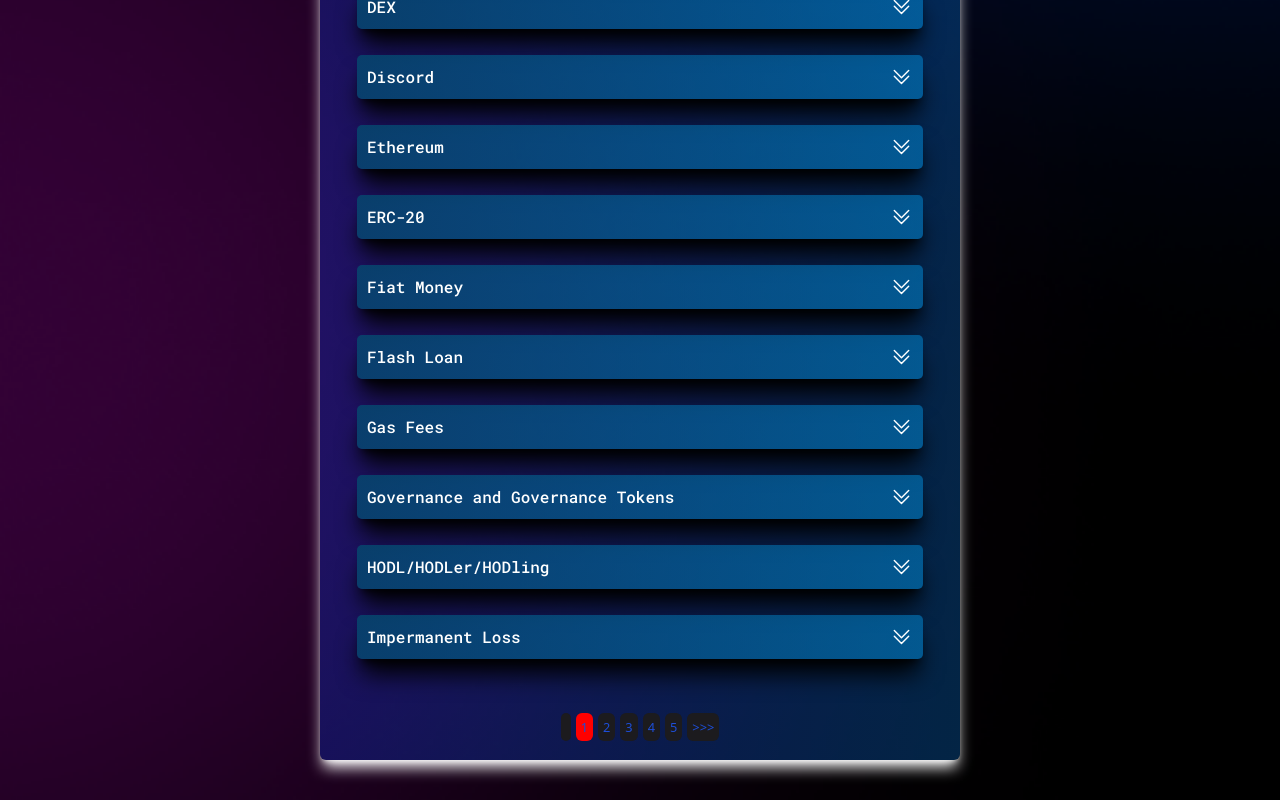
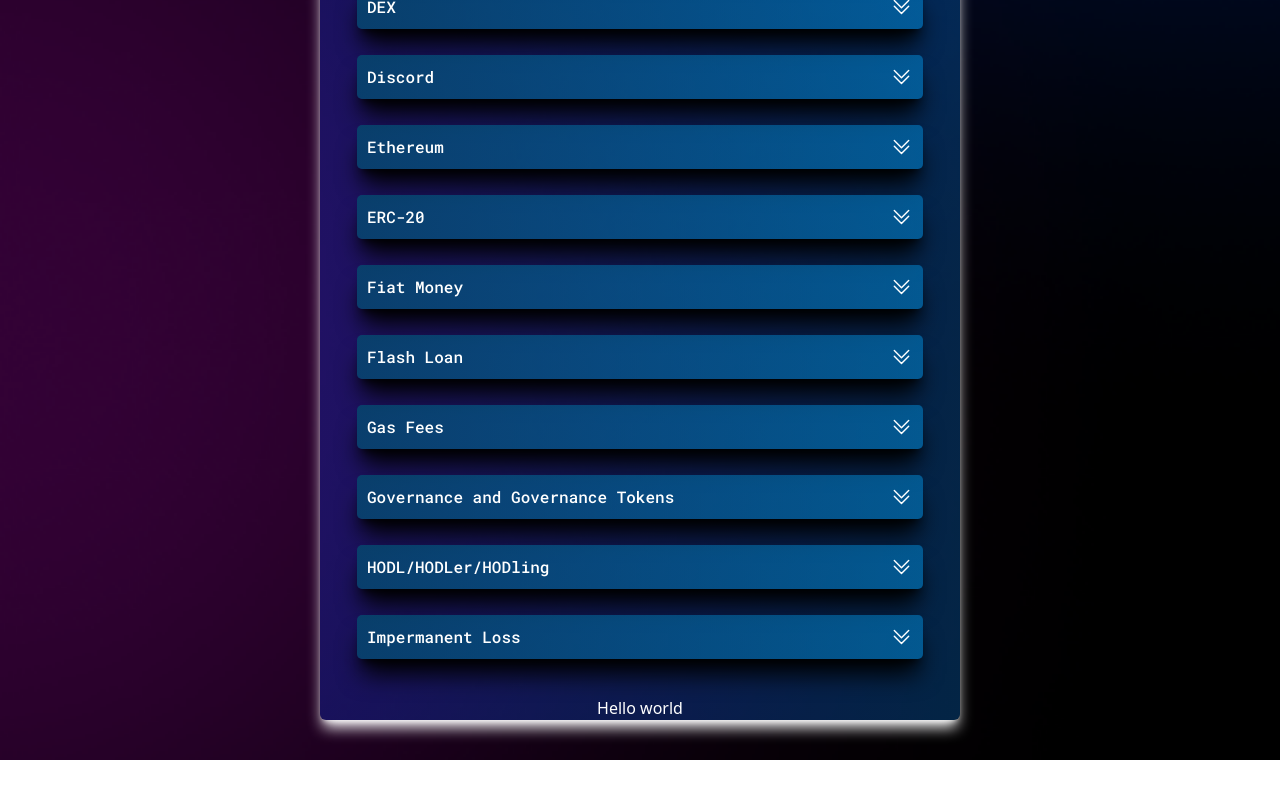
Before and after one commit to juwonsmith/rebirthglossary, a Next.js app: page / in a window 1280 px wide. Shown: the part 1446-2246 px from the top of the page. After the commit the page ends 2206 px from the top, so only its background shows below. Built offline with nearby package versions, Linux system fonts and the light colour scheme; data requests are answered from the project's data file.

Commit message:
temporary removal of pagination

```diff
--- a/app/Components/List.jsx
+++ b/app/Components/List.jsx
@@ -148,7 +148,7 @@
         </div>
 
         <div className="mx-auto w-max h-max flex items-center justify-center ">
-          {test && (
+          {/* {test && (
             <ReactPaginate
               breakLabel="..."
               nextLabel={curr === pageCount ? "" : ">>>"}
@@ -163,7 +163,8 @@
               nextLinkClassName="page-num"
               activeLinkClassName="active"
             />
-          )}
+          )} */}
+          <p>Hello world</p>
         </div>
       </div>
     </div>
```
